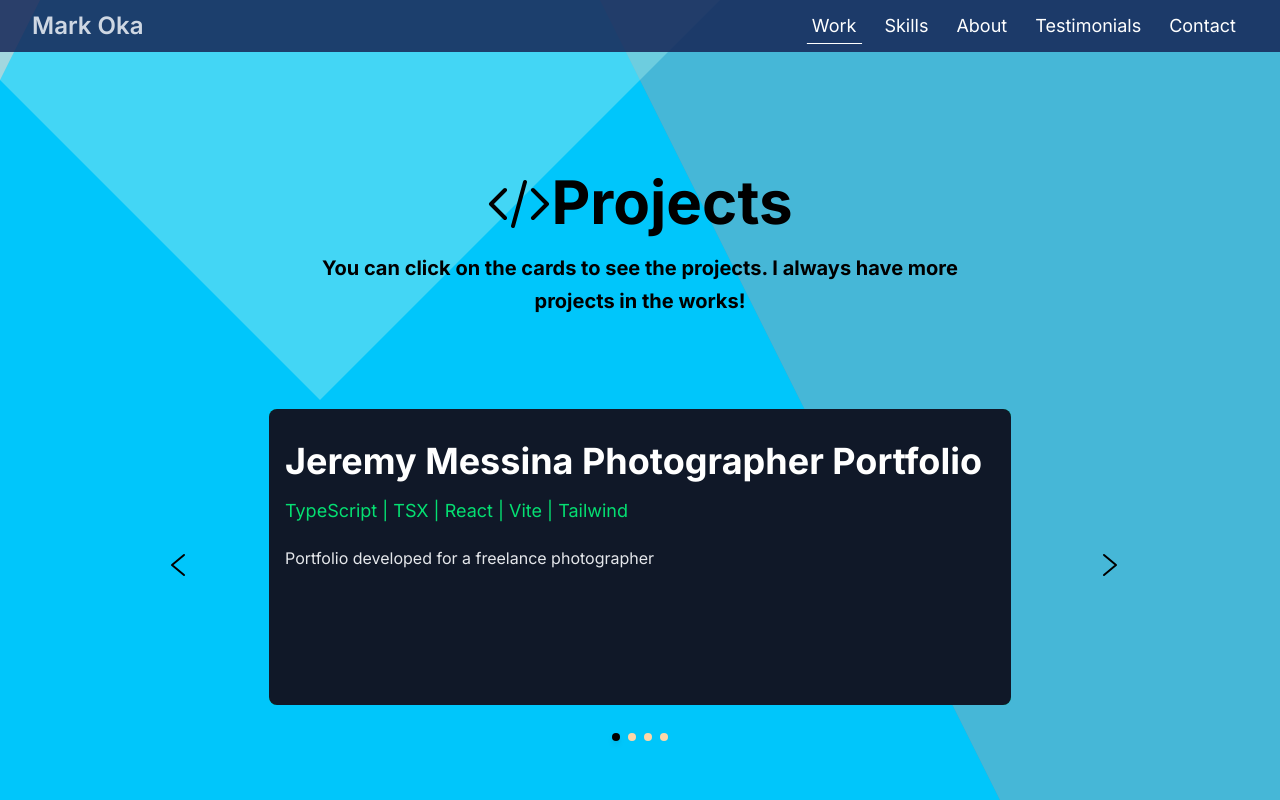
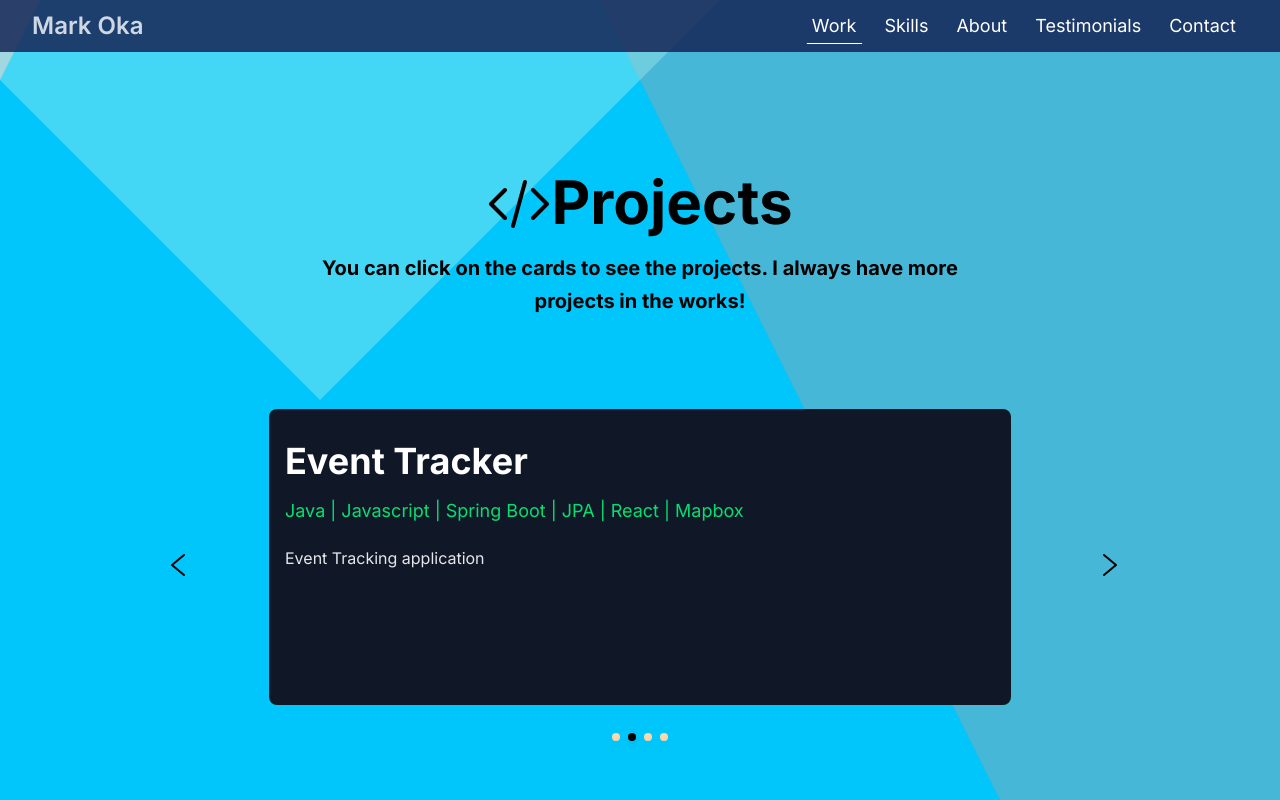
Before and after one commit to markoka101/portfolio, a React (Vite) app: page /projects in a window 1280 px wide. Built offline with nearby package versions, Linux system fonts and the light colour scheme.

Commit message:
turned on autoplay

```diff
--- a/src/pages/Projects/Projects.tsx
+++ b/src/pages/Projects/Projects.tsx
@@ -59,7 +59,7 @@ function Projects() {
 							indicatorActiveClassName={clsx(
 								'bg-black transition-colors duration-[1s] ease-out'
 							)}
-							autoPlay={false}
+							autoPlay
 							dragResistance={1.5}
 							autoPlayInterval={4000}
 							NextIcon={<NextArrowIcon className={iconClassName} />}
```
